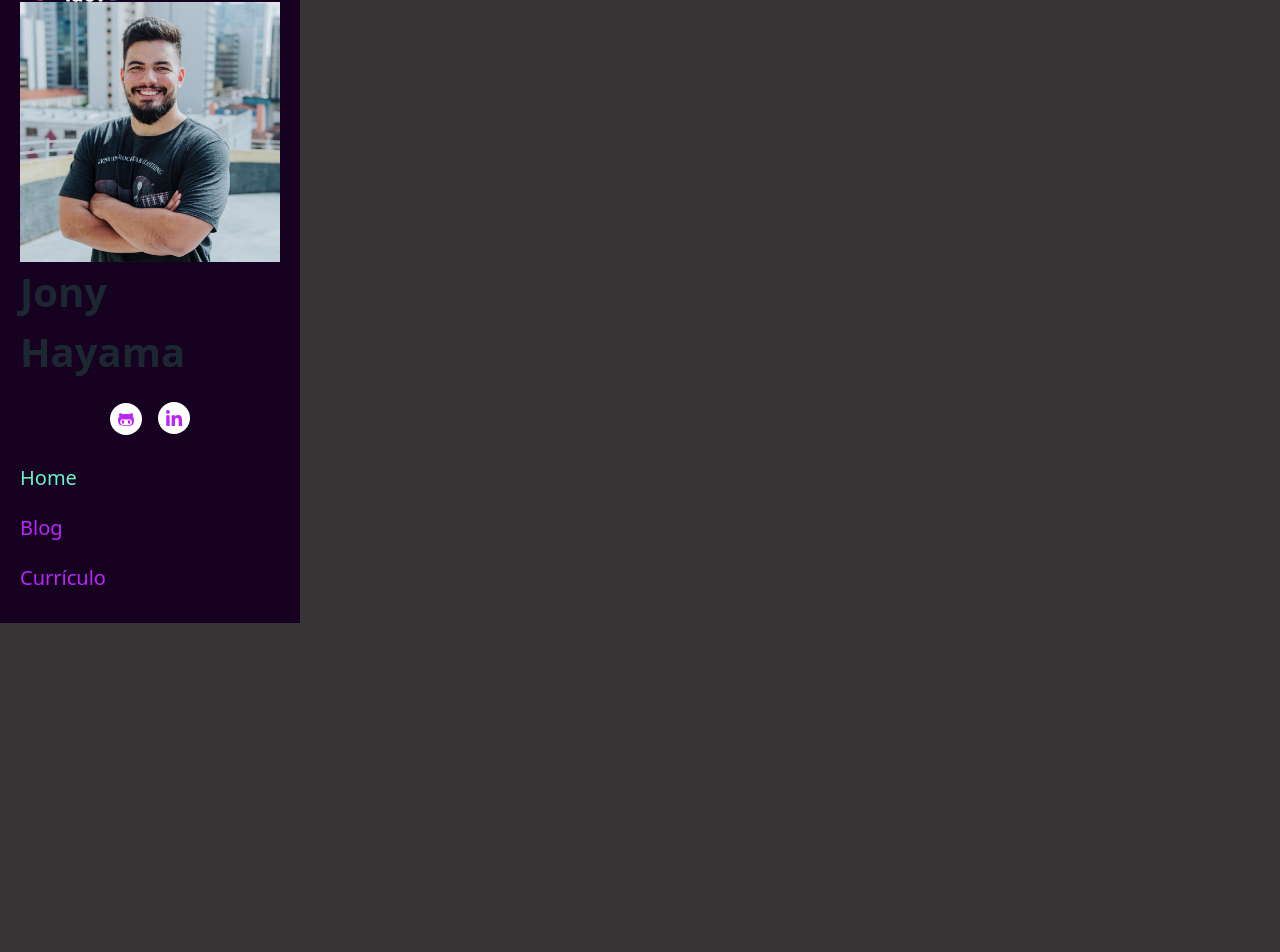
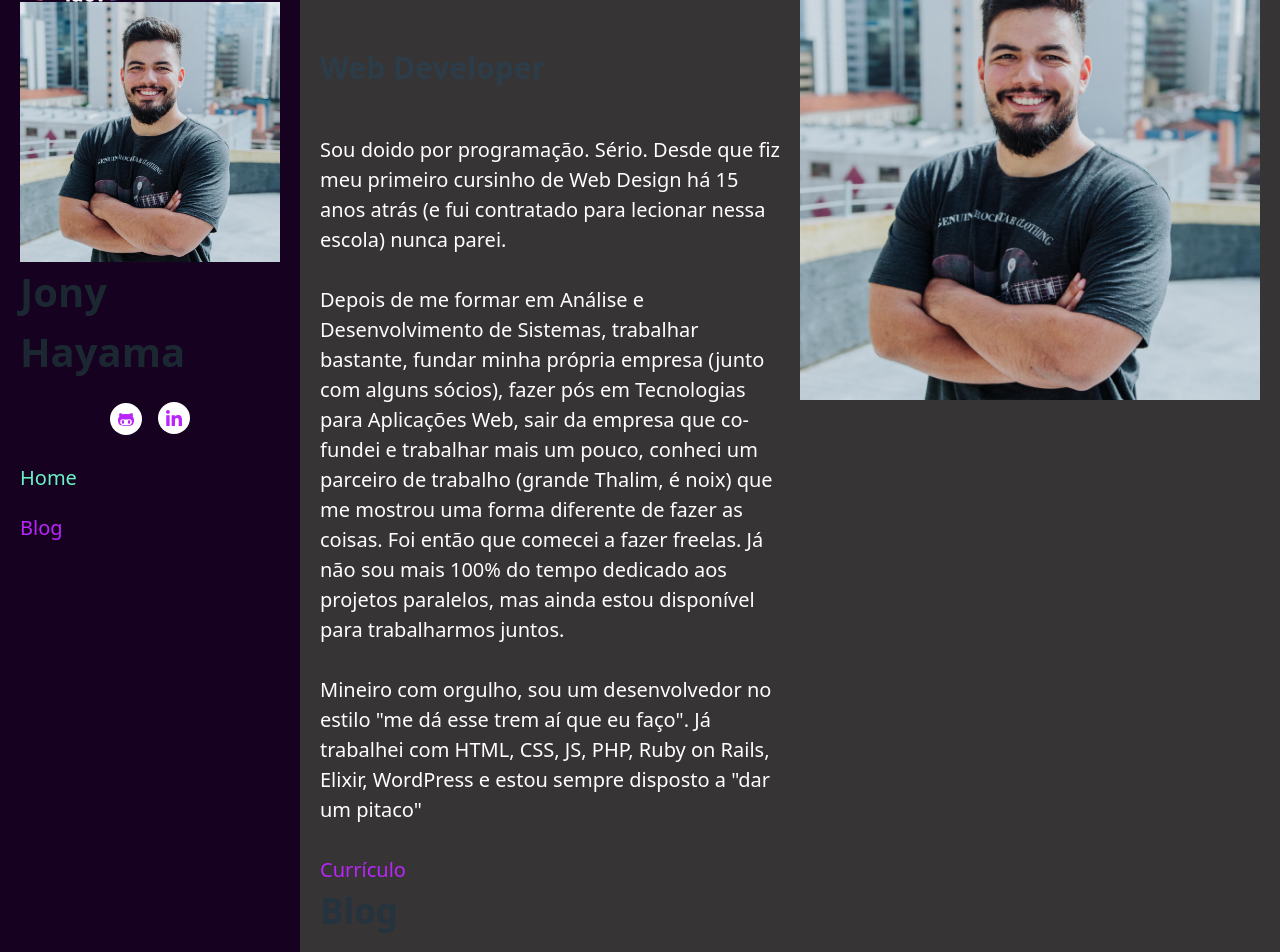
Before and after one commit to jonyhayama/jonyhayama.github.io, a Nuxt app: page / in a window 1280 px wide. Shown: the part 60-1012 px from the top of the page. Before the commit the page ends 800 px from the top, so only its background shows below. Built offline with nearby package versions, Linux system fonts and the light colour scheme; no server answers.

Commit message:
💬 Add About Section

```diff
--- a/layouts/default.vue
+++ b/layouts/default.vue
@@ -26,7 +26,6 @@
         <ul>
           <li><NuxtLink to="/">Home</NuxtLink></li>
           <li><NuxtLink to="/blog">Blog</NuxtLink></li>
-          <li><NuxtLink to="/curriculo">Currículo</NuxtLink></li>
         </ul>
       </nav>
     </aside>
--- a/pages/index.vue
+++ b/pages/index.vue
@@ -4,7 +4,23 @@ const { data: articles } = await useBlog().fetchArticles();
 
 <template>
   <div>
-    <BlogList :articles="articles" />
+    <section class="grid">
+      <div>
+        <h2>Jony Hayama</h2>
+        <h3>Web Developer</h3>
+        <p>Sou doido por programação. Sério. Desde que fiz meu primeiro cursinho de Web Design há 15 anos atrás (e fui contratado para lecionar nessa escola) nunca parei.</p>
+        <p>Depois de me formar em Análise e Desenvolvimento de Sistemas, trabalhar bastante, fundar minha própria empresa (junto com alguns sócios), fazer pós em Tecnologias para Aplicações Web, sair da empresa que co-fundei e trabalhar mais um pouco, conheci um parceiro de trabalho (grande Thalim, é noix) que me mostrou uma forma diferente de fazer as coisas. Foi então que comecei a fazer freelas. Já não sou mais 100% do tempo dedicado aos projetos paralelos, mas ainda estou disponível para trabalharmos juntos.</p>
+        <p>Mineiro com orgulho, sou um desenvolvedor no estilo "me dá esse trem aí que eu faço". Já trabalhei com HTML, CSS, JS, PHP, Ruby on Rails, Elixir, WordPress e estou sempre disposto a "dar um pitaco"</p>
+        <NuxtLink to="/curriculo">Currículo</NuxtLink>
+      </div>
+      <div>
+        <img src="~/assets/img/jony-profile-2019-lowres.jpg" />
+      </div>
+    </section>
+    <section>
+      <h2>Blog</h2>
+      <BlogList :articles="articles" />
+    </section>
   </div>
 </template>
 
```
